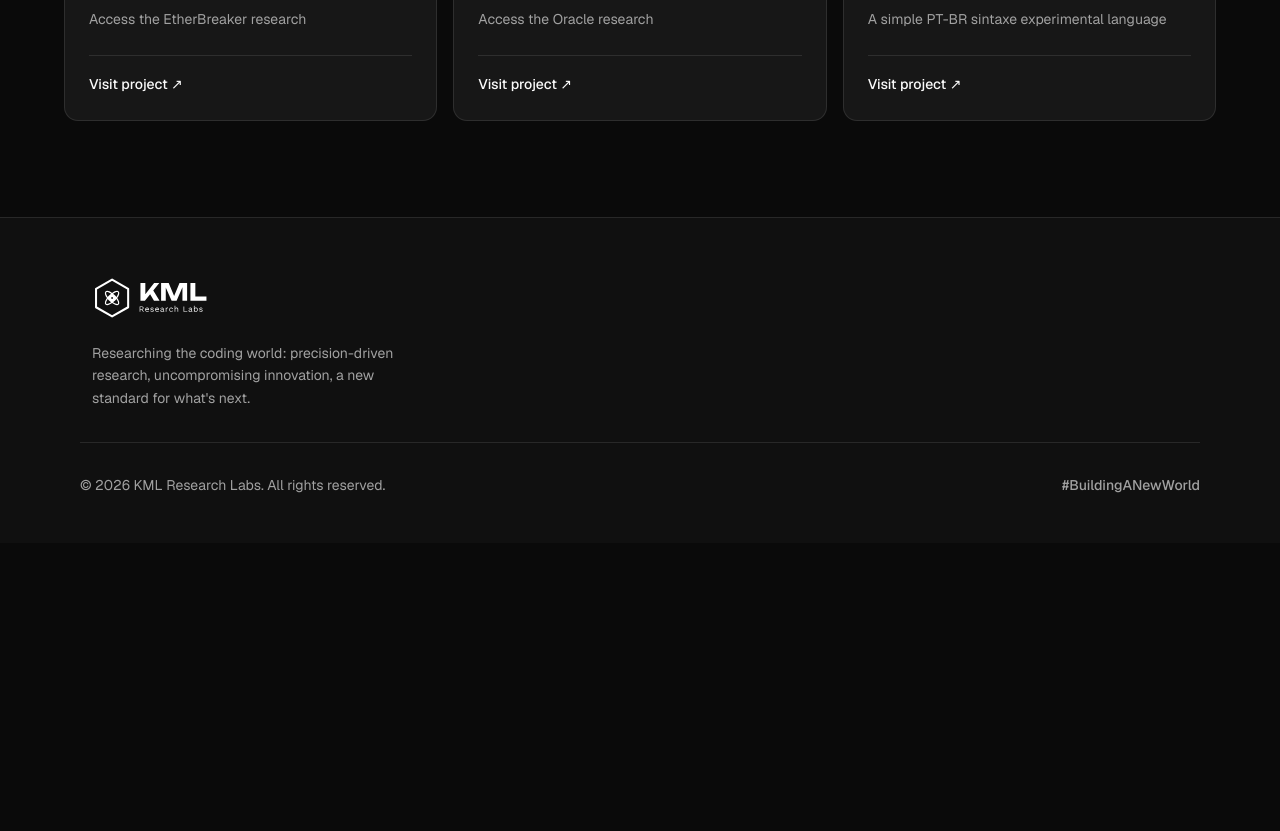
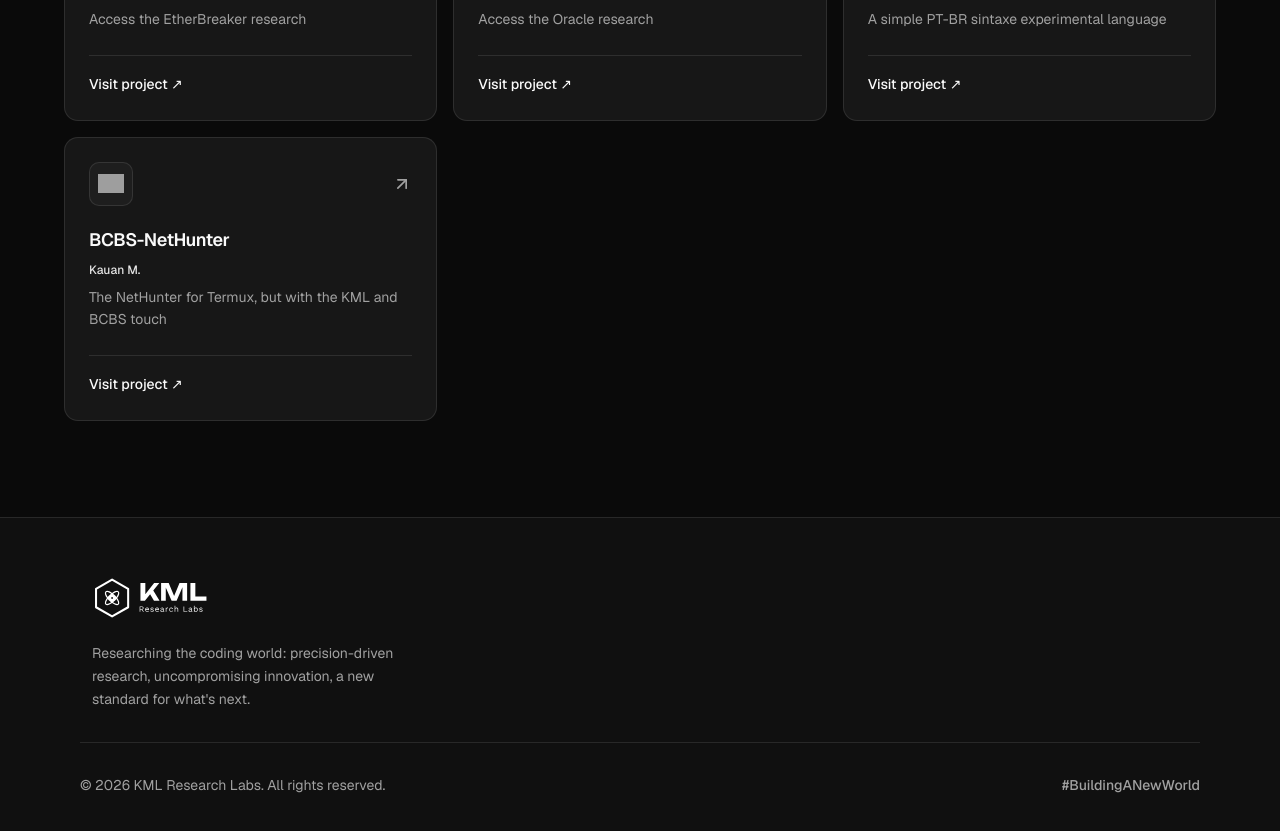
Before and after one commit to kauanmezavila/kmlresearchlabs, a Next.js app in the folder web/main/: page / in a window 1280 px wide. Shown: the part 1880-2711 px from the top of the page. Before the commit the page ends 2423 px from the top, so only its background shows below. Built offline with nearby package versions, Linux system fonts and the light colour scheme; no server answers; grey boxes are pictures that could not be loaded.

Commit message:
Added BCBS-NetHunte

```diff
--- /dev/null
+++ b/web/main/app/BCBS-NetHunter/page.tsx
@@ -0,0 +1,10 @@
+import { ReadmePage } from "@/components/readme-page";
+
+export default function EtherBreakerPage() {
+  return (
+    <ReadmePage
+      repository="kauanmezavila/BCBS-NetHunter"
+      title="BCBS-NetHunter"
+    />
+  );
+}
--- a/web/main/components/projects.tsx
+++ b/web/main/components/projects.tsx
@@ -48,6 +48,13 @@ const projects = [
     researcher: "Kauan M.",
     favicon:
       "https://raw.githubusercontent.com/kauanmezavila/JavaliDados/refs/heads/main/docs/assets/javalidados.svg",
+  },
+  {
+    name: "BCBS-NetHunter",
+    description: "The NetHunter for Termux, but with the KML and BCBS touch",
+    href: "/BCBS-NetHunter",
+    researcher: "Kauan M.",
+    favicon: "https://kmlresearchlabs.vercel.app/svg/kml-icon.svg",
   },
 ];
 
```
